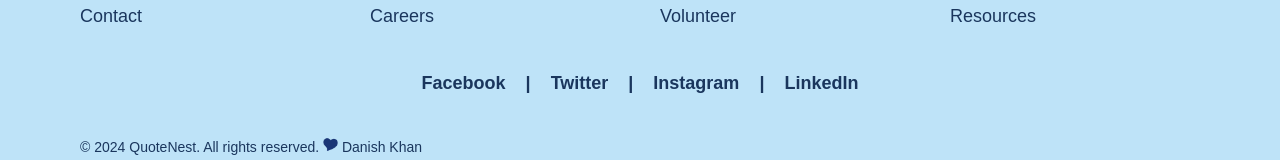
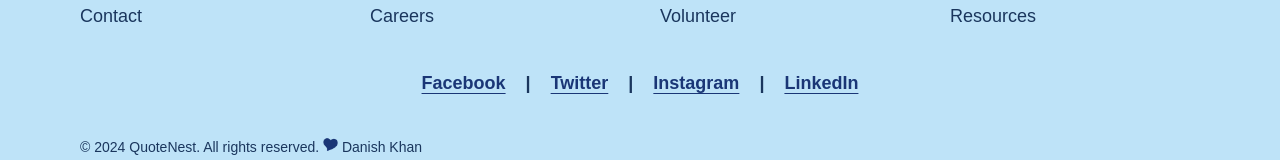
Before and after one commit to danishkhan424/QuoteNest, a React (Vite) app: page / in a window 1280 px wide. Shown: the part 2382-2542 px from the top of the page. Built offline with nearby package versions, Linux system fonts and the light colour scheme; a web font is replaced by a local one.

Commit message:
chnged Chkra link to react-router-dom link in footer and their CSS

```diff
--- a/src/App.css
+++ b/src/App.css
@@ -5,6 +5,7 @@
   padding: 0;
   font-family: "Anta", sans-serif;
 }
+/* ********************** NAVBAR ***************************** */
 .navbar {
   z-index: 20;
   border-bottom: 4px solid #1a3676;
@@ -25,6 +26,26 @@
   text-decoration-skip-ink: auto;
   text-underline-offset: 0.2em;
 }
+
+/* *********************Footer social links ********************** */
+
+.socialLinks a {
+  transition: transform 0.3s ease;
+  color: #1a3676;
+  text-decoration: 1px underline;
+  text-decoration-skip-ink: auto;
+  text-underline-offset: 0.2em;
+}
+
+.socialLinks a:hover {
+  text-decoration: 2px underline;
+  text-decoration-skip-ink: auto;
+  text-underline-offset: 0.2em;
+  color: #1a3676;
+  transform: scale(1.1);
+}
+
+/************************* Header ************************** */
 .slider-container {
   max-width: 97vw;
   margin: 0 auto;
@@ -143,7 +164,6 @@
   fill: #1a3676;
 }
 
-
 /* *****************************generate/SingleQuote page css***************************************** */
 
 .quoteFirst {
@@ -192,7 +212,7 @@
 .quoteSecond .shape-fill {
   fill: #bee3f8;
 }
-/* ****************************home section1 page */
+/* **************************** home section1 page ********** */
 
 .homeSection1 {
   position: absolute;
@@ -239,7 +259,6 @@
 .pagination .active {
   transform: scale(1.2);
   border: 2px solid #1a3676;
-
 }
 
 /* ********************** Loader ************************* */
@@ -263,7 +282,6 @@
     transform: rotate(1turn);
   }
 }
-
 
 /* ********************** For Mobile Devices ****************************** */
 
--- a/src/components/Footer/SocialLinks.jsx
+++ b/src/components/Footer/SocialLinks.jsx
@@ -1,5 +1,6 @@
 import React from 'react'
-import { Flex, Link } from '@chakra-ui/react'
+import { Flex } from '@chakra-ui/react'
+import { Link } from "react-router-dom"
 
 const SocialLinks = () => {
   return (
@@ -7,39 +8,36 @@ const SocialLinks = () => {
       textAlign="center"
       mx={"auto"}
       gap={5}
+      className='socialLinks'
       justifyContent={"center"}
       fontSize={["sm", "md", "lg"]}
       fontWeight={"bold"}
       my={[10, 10]}
     >
       <Link
-        href="https://facebook.com/danishkhan424"
+        to="https://facebook.com/danishkhan424"
         target="_blank"
-        rel="noopener noreferrer"
       >
         Facebook
       </Link>
       |
       <Link
-        href="https://twitter.com/yourpage"
+        to="https://twitter.com/yourpage"
         target="_blank"
-        rel="noopener noreferrer"
       >
         Twitter
       </Link>
       |
       <Link
-        href="https://instagram.com/danish_khan_424"
+        to="https://instagram.com/danish_khan_424"
         target="_blank"
-        rel="noopener noreferrer"
       >
         Instagram
       </Link>
       |
       <Link
-        href="https://linkedin.com/in/danishkhan424"
+        to="https://linkedin.com/in/danishkhan424"
         target="_blank"
-        rel="noopener noreferrer"
       >
         LinkedIn
       </Link>
```
Lines whose indentation alone changed are shown as unchanged.
